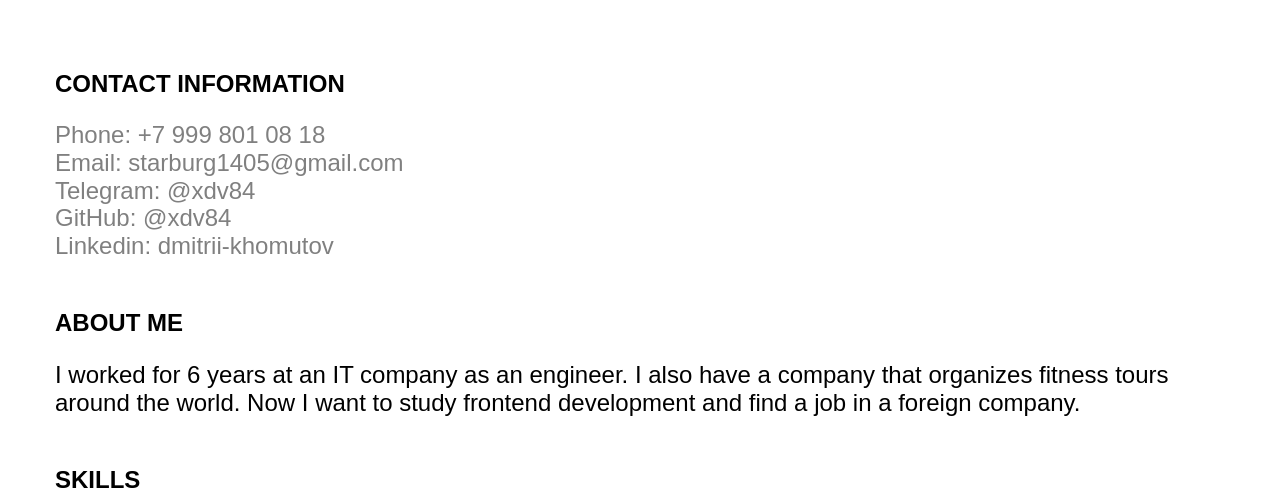
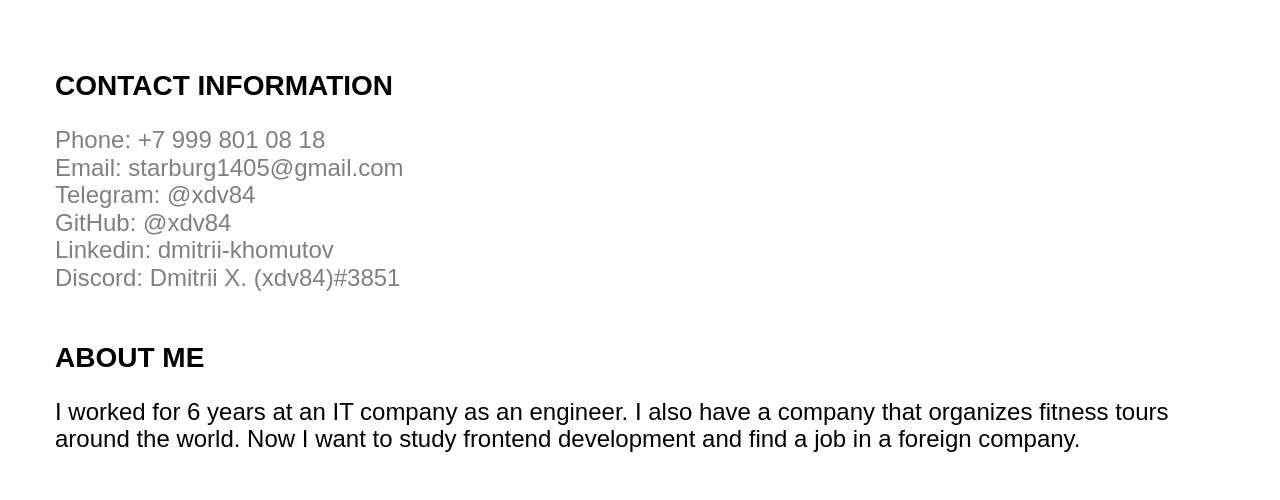
Before and after one commit to xdv84/rsschool-cv, a plain HTML site: page index.html in a window 1280 px wide. Shown: the part 220-720 px from the top of the page. Drawn offline with Linux system fonts and the light colour scheme.

Commit message:
feat: add link discord

```diff
--- a/index.html
+++ b/index.html
@@ -23,6 +23,7 @@
                 <li class="main__li"><a href="https://tlgg.ru/@xdv84" target="_blank">Telegram: @xdv84</a></li>
                 <li class="main__li"><a href="https://github.com/xdv84" target="_blank">GitHub: @xdv84</a></li>
                 <li class="main__li"><a href="https://www.linkedin.com/in/dmitrii-khomutov" target="_blank">Linkedin: dmitrii-khomutov</a></li>
+                <li class="main__li"><a href="https://discord.com/users/Dmitrii X. (xdv84)#3851" target="_blank">Discord: Dmitrii X. (xdv84)#3851</a></li>
             </ul>
         </div>
         <div class="main main__about">
--- a/style.css
+++ b/style.css
@@ -21,7 +21,7 @@ h1 {
     text-transform: uppercase;
 }
 h2 {
-    font-size: 24px;
+    font-size: 28px;
     margin: 0;
     text-transform: uppercase;
 }
```
